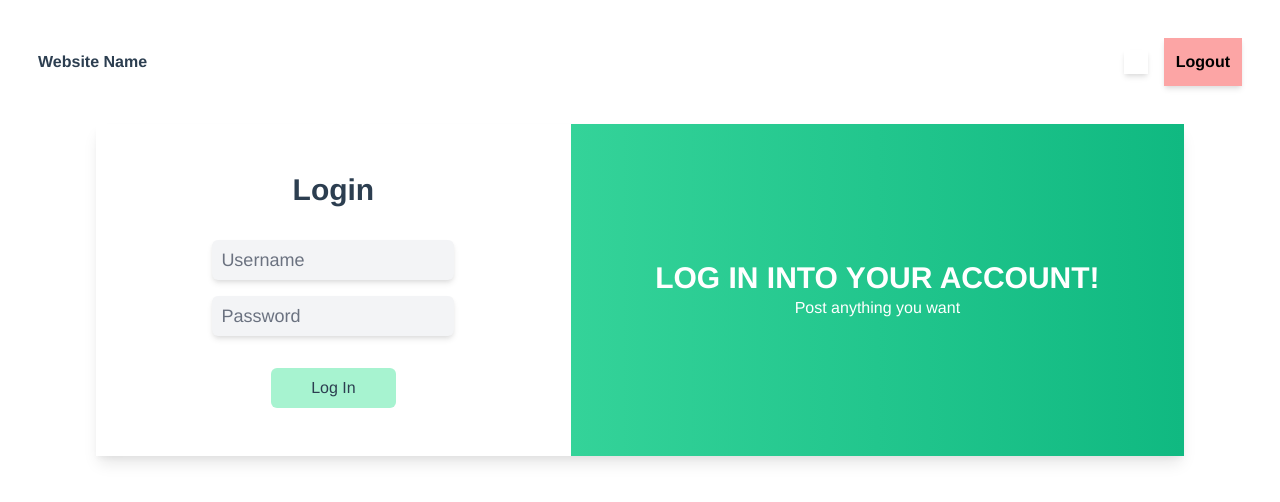
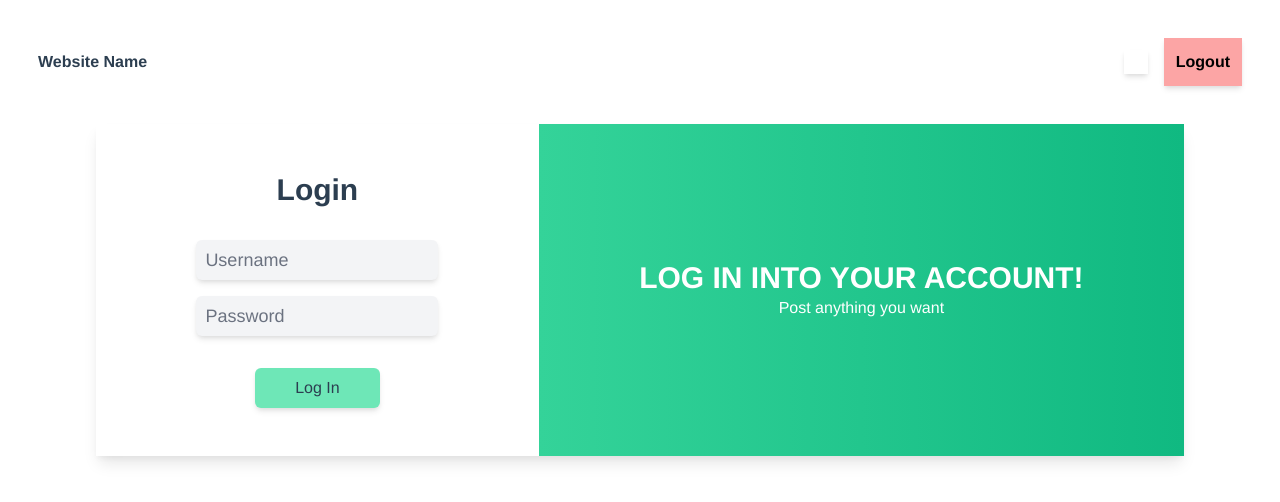
Before and after one commit to RNubla/FastAPI-Auth-CRUD, a Vue app in the folder frontend/: page /login in a window 1280 px wide. Shown: the top 502 px of the page. Built offline with nearby package versions, Linux system fonts and the light colour scheme.

Commit message:
added styling

```diff
--- a/frontend/src/components/LoginRegistration/Login.vue
+++ b/frontend/src/components/LoginRegistration/Login.vue
@@ -7,7 +7,7 @@
 
         <div class="m-4">
             <form id="app" @submit.prevent="login" method="post">
-                <p v-if="errors.length">
+                <p class="mb-8" v-if="errors.length">
                     <b>Please correct the following error(s):</b>
                     <ul>
                     <li v-for="error in errors" :key="error">{{ error }}</li>
@@ -22,14 +22,14 @@
                     <input class="pl-2 h-10 shadow-md inline-block align-baseline placeholder-gray-500 text-left text-lg bg-gray-100 border border-transparent focus:ouylin-none focus:ring-2 focus:ring-green-200 rounded-md focus:border-transparent" type="password" placeholder="Password" minlength="3" v-model="loginInputs.password" />
                 </p>
                 <p class="m-8">
-                    <input class="bg-green-200 py-2 px-10 rounded-md" type="submit" value="Log In" />
+                    <input class="bg-green-300 py-2 px-10 rounded-md shadow-md" type="submit" value="Log In" />
                 </p>
             </form>
         </div>
       </div>
     <div class="bg-gradient-to-r from-green-400 to-green-500 flex justify-center">
         <div class="flex items-center  ">
-            <div>
+            <div class="px-8">
                 <p class="text-3xl uppercase font-semibold overflow-clip text-white">Log In into your account!</p>
                 <p class="font-thin text-white">Post anything you want</p>
             </div>
@@ -88,14 +88,6 @@ export default {
         } else {
           alert("Login failed");
         }
-        // this.autoRefreshToken();
-        // setTimeout(this.loginUser(), 3000);
-        // setInterval(this.refreshToken(), 3000);
-        // this.refreshToken()
-        // this.loginUserInputs.user_name = null;
-        // this.loginInputs.user_name = null;
-        // this.loginUserInputs.password = null;
-        // this.loginInputs.password = null;
       }
     },
   },
```
